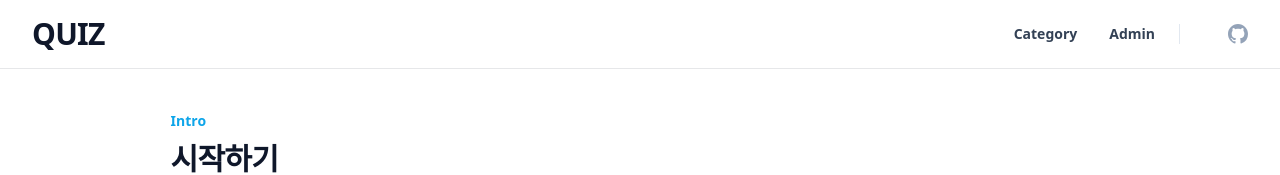
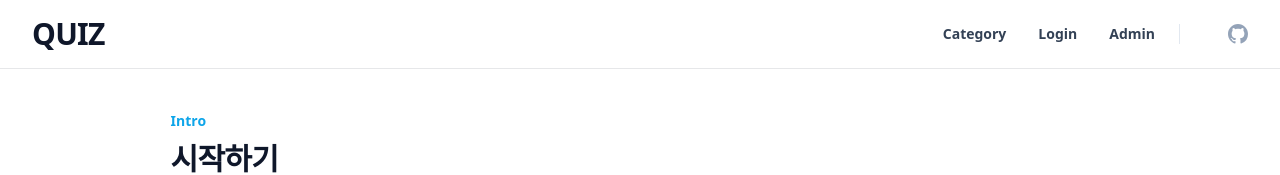
Before and after one commit to donggoon/fe-cl, a React (Create React App) app: page / in a window 1280 px wide. Shown: the top 175 px of the page. Built offline with nearby package versions, Linux system fonts and the light colour scheme; no server answers; a web font is replaced by a local one.

Commit message:
로그인 메뉴 추가

```diff
--- a/src/components/organisms/frames/HeaderFrame.jsx
+++ b/src/components/organisms/frames/HeaderFrame.jsx
@@ -22,6 +22,11 @@ function HeaderFrame() {
                   <Link to="c">
                     <li className="hover:text-sky-500 dark:hover:text-sky-400">
                       Category
+                    </li>
+                  </Link>
+                  <Link to="login">
+                    <li className="hover:text-sky-500 dark:hover:text-sky-400">
+                      Login
                     </li>
                   </Link>
                   <a href="http://43.200.138.19:9002/">
```
